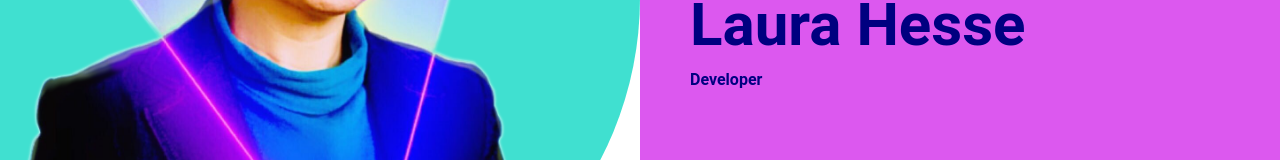
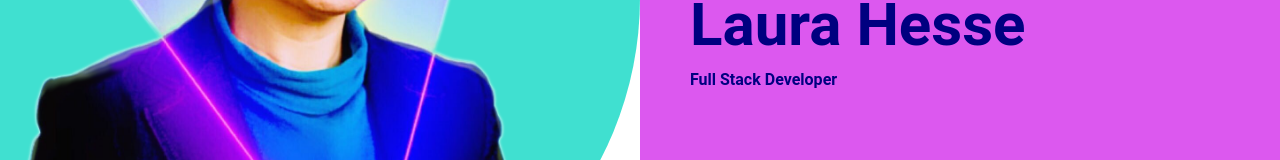
Before and after one commit to Laurazig/hesse_portfolio, a React (Create React App) app: page / in a window 1280 px wide. Shown: the part 422-582 px from the top of the page. Built offline with nearby package versions, Linux system fonts and the light colour scheme.

Commit message:
job desc updated

```diff
--- a/src/components/intro/Intro.jsx
+++ b/src/components/intro/Intro.jsx
@@ -26,7 +26,7 @@ export default function Intro() {
             />
             <h3> Developer  </h3>
           </div> */}
-         <h3> Developer  </h3>
+         <h3> Full Stack Developer  </h3>
 
 
         </div>
```
